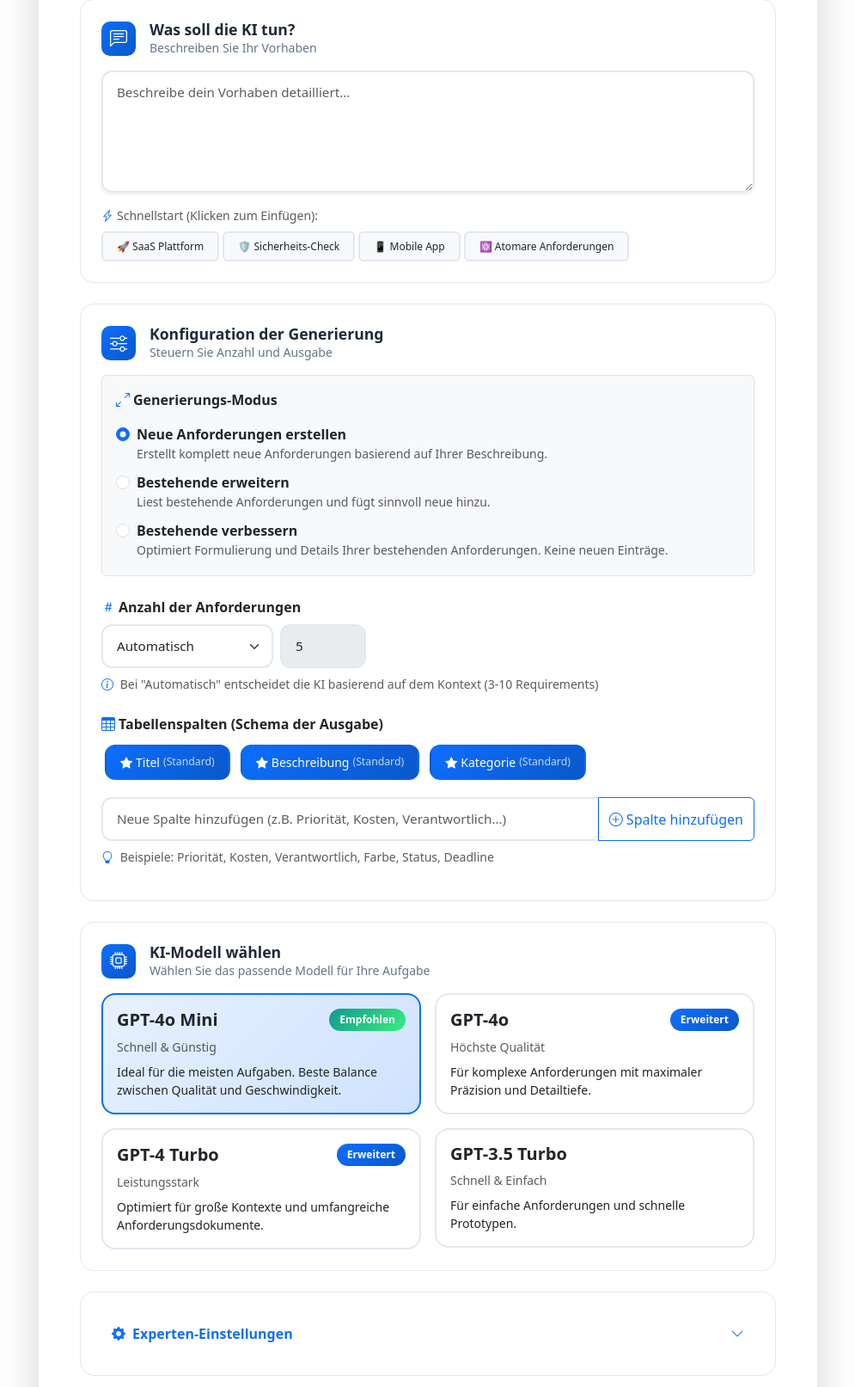
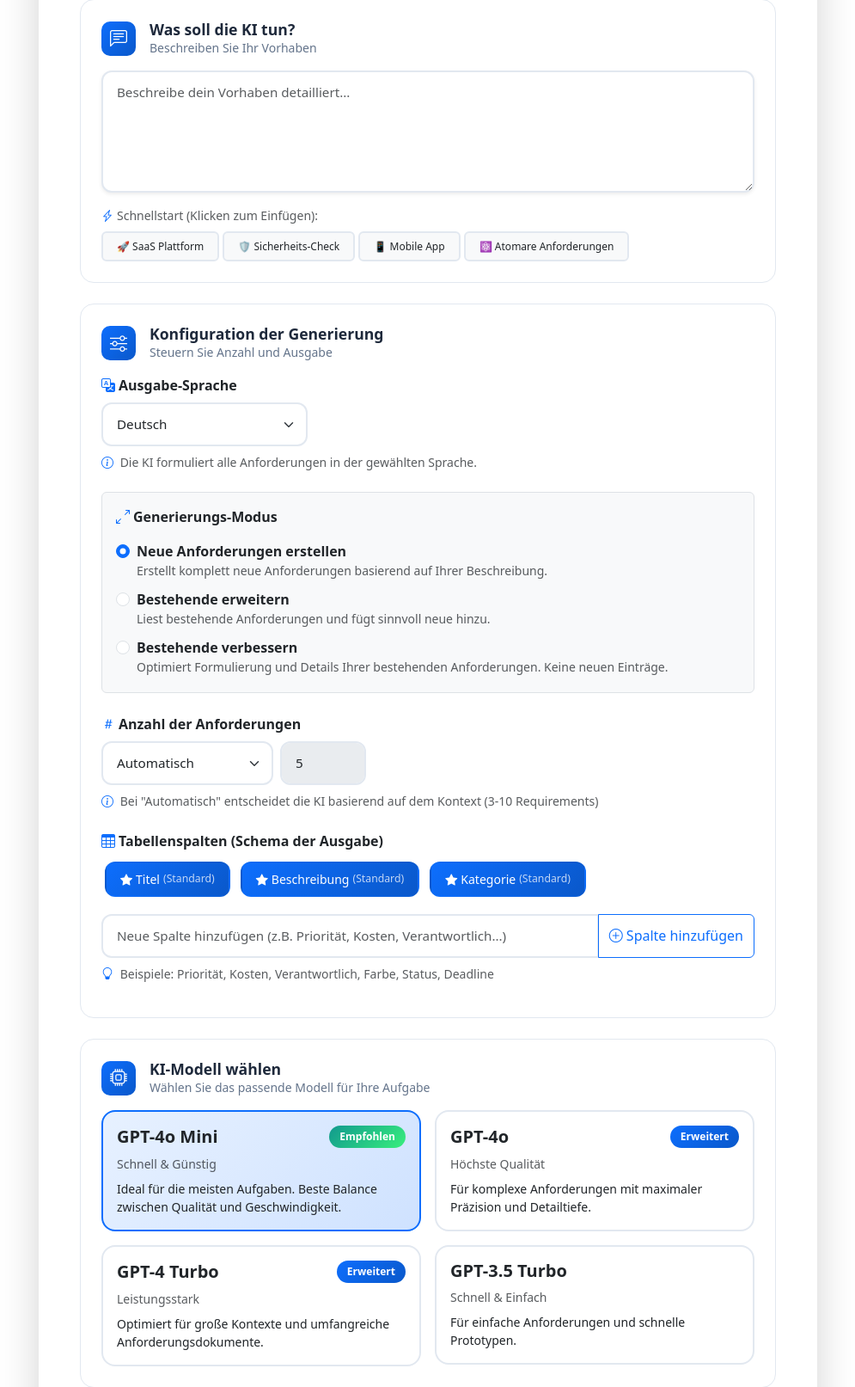
Before and after one commit to Sara26748/study-project, a Flask app: template app/templates/agent/agent.html in a window 1280 px wide. Shown: the part 940-2553 px from the top of the page at 86% size, without its empty margins (142-1137 px from the left). Run offline with Flask 3, Linux system fonts and the light colour scheme; the template is opened without the code that fills it, so the values that code supplies are empty.

Commit message:
Add output language selection to agent form

```diff
--- a/app/templates/agent/agent.html
+++ b/app/templates/agent/agent.html
@@ -526,6 +526,28 @@ endblock %} {% block content %}
                   </p>
                 </div>
               </div>
+                            <!-- Output Language -->
+              <div class="mb-4">
+                <label class="form-label fw-semibold mb-2">
+                  <i class="bi bi-translate me-1 text-primary"></i>Ausgabe-Sprache
+                </label>
+                <select
+                  class="form-select"
+                  id="output_language"
+                  name="output_language"
+                  style="max-width: 240px"
+                >
+                  <option value="Deutsch" selected>Deutsch</option>
+                  <option value="Englisch">Englisch</option>
+                  <option value="Arabisch">Arabisch</option>
+                  <option value="Französisch">Französisch</option>
+                </select>
+                <small class="text-muted mt-2 d-block">
+                  <i class="bi bi-info-circle me-1 text-primary"></i>
+                  Die KI formuliert alle Anforderungen in der gewählten Sprache.
+                </small>
+              </div>
+
 
               <!-- Mode Selection -->
               <div class="mb-4 bg-light p-3 rounded border">
--- a/requirements.txt
+++ b/requirements.txt
@@ -37,3 +37,4 @@ Werkzeug==3.1.3
 WTForms==3.2.1
 python-dotenv==1.0.1
 zipp==3.23.0
+Flask-Migrate
```
